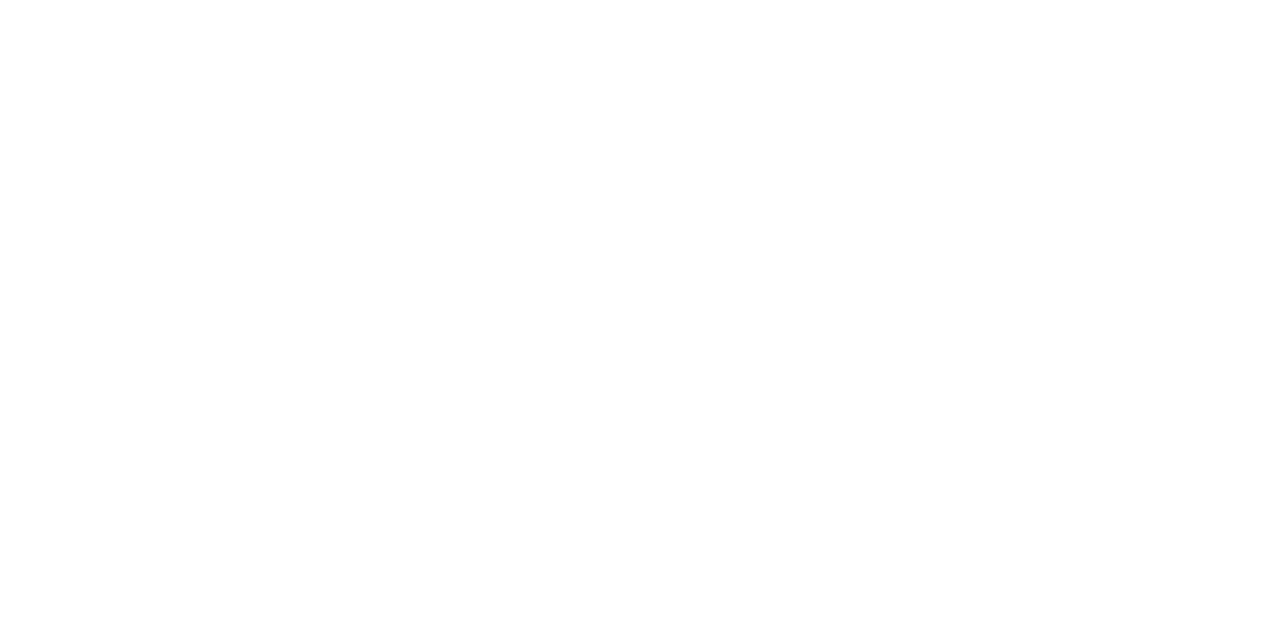
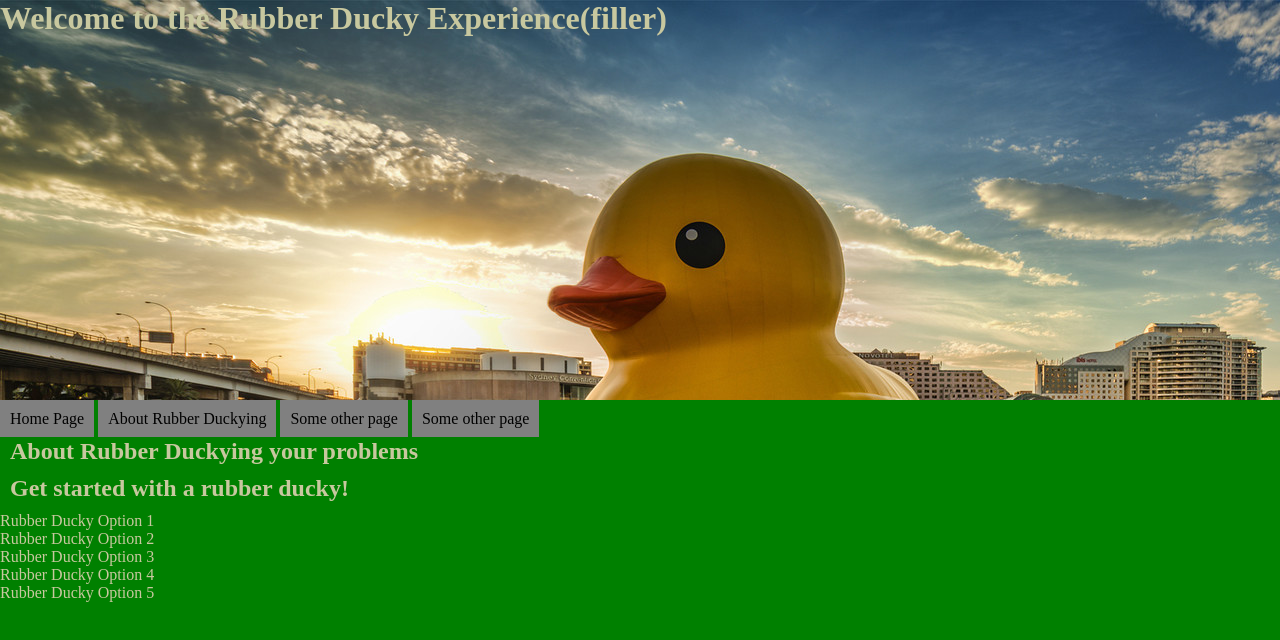
Before and after one commit to JessyGreben/Rubber_Ducky, a plain HTML site: page index.html in a window 1280 px wide. Drawn offline with Linux system fonts and the light colour scheme; files that its build step writes are made by us from their sources.

Commit message:
added images directory and some boiler plate html and style

```diff
--- a/index.html
+++ b/index.html
@@ -1,10 +1,37 @@
 <!DOCTYPE HTML>
 <html>
 <head>
+  <!-- The Rubber Ducky Project
+       Authors: Jessica Grebenschikov, Lukas Jones
+       Date: 1/17/2015
+
+       This is all just an idea to get started, totally cool with changing some or all of it!(The colors I picked are attrocious so please change them :)
+   -->
   <title>Rubber Ducky</title>
-  <link rel="stylesheet" type="text/css" href="stlesheets/styles.css">
+  <link rel="stylesheet" type="text/css" href="stylesheets/styles.css">
 </head>
 <body>
-
+  <header>
+    <h1>Welcome to the Rubber Ducky Experience(filler)</h1>
+  </header>
+  <nav>
+    <ul>
+      <li><a href="index.html">Home Page</a></li>
+      <li><a href="#">About Rubber Duckying</a></li>
+      <li><a href="#">Some other page</a></li>
+      <li><a href="#">Some other page</a></li>
+    </ul>
+  </nav>
+  <!-- All of these are just ideas -->
+  <h2>About Rubber Duckying your problems</h2>
+  <h2>Get started with a rubber ducky!</h2>
+  <ul>
+    <li>Rubber Ducky Option 1</li>
+    <li>Rubber Ducky Option 2</li>
+    <li>Rubber Ducky Option 3</li>
+    <li>Rubber Ducky Option 4</li>
+    <li>Rubber Ducky Option 5</li>
+  </ul>
+  <h2></h2>
 </body>
 </html>
--- a/stylesheets/styles.css
+++ b/stylesheets/styles.css
@@ -0,0 +1,66 @@
+/**************************************************************
+************************** GENERAL *****************************
+***************************************************************/
+
+body, h1, h2, h3, h4, h5, h6, ul, li, section, aside {
+  padding: 0;
+  margin: 0;
+}
+
+body {
+  color: rgb(200,200,159);
+  background: green;
+}
+
+a {
+  text-decoration: none;
+  color: black;
+  padding: 10px;
+  background: gray;
+  transition: background 2s, color 2s;
+}
+
+a:hover {
+  background: white;
+  color: red;
+}
+
+/**************************************************************
+************************** HEADER *****************************
+***************************************************************/
+
+header {
+  background: url(../imgs/RDBackground.jpg) repeat-x;
+  background-size: fit;
+  height: 400px;
+}
+
+h2 {
+  margin: 10px;
+}
+
+/**************************************************************
+************************** NAVIGATION *************************
+***************************************************************/
+
+nav ul {
+  list-style-type: none;
+  margin-top: 10px;
+}
+
+nav ul li {
+  display: inline-block;
+}
+
+
+/**************************************************************
+************************** MAIN SECTION ***********************
+***************************************************************/
+
+
+
+
+
+/**************************************************************
+************************** FOOTER *****************************
+***************************************************************/
```
Also changed, not shown: imgs/RDBackground.jpg (added).
